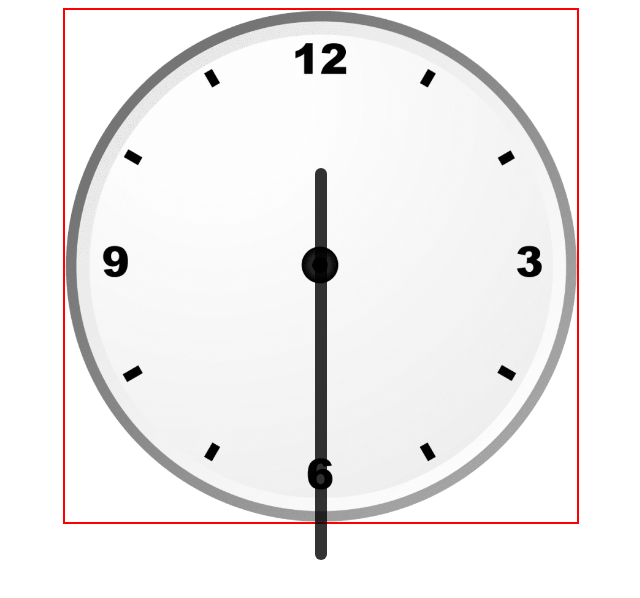
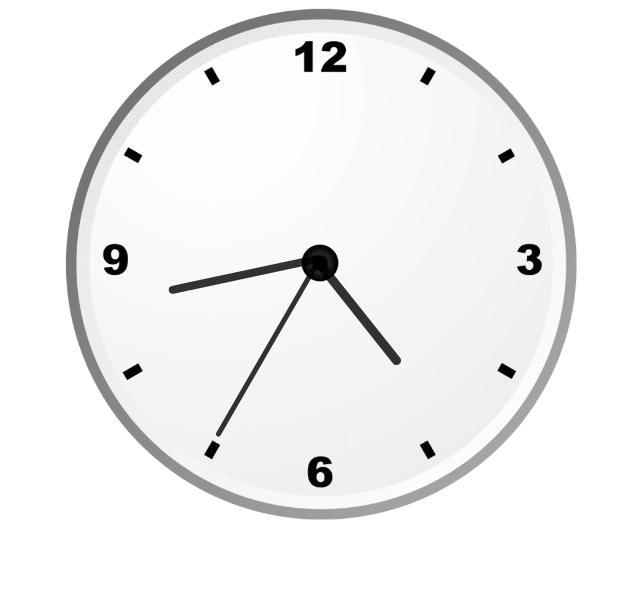
Before and after one commit to AkhilGangan/Analog_Clock_Using_HTML_CSS_JS, a plain HTML site: page index.html in a window 1280 px wide. Shown: the whole page, without its empty margins (319-959 px from the left). Drawn offline with Linux system fonts and the light colour scheme.

Commit message:
Updated Files

```diff
--- a/index.js
+++ b/index.js
@@ -0,0 +1,13 @@
+setInterval(() => {
+    d = new Date();
+    htime = d.getHours();
+    mtime = d.getMinutes();
+    stime = d.getSeconds();
+    hrotation = 30*htime + mtime/2;
+    mrotation = 6*mtime;
+    srotation = 6*stime;
+
+    hour.style.transform = `rotate(${hrotation}deg)`;
+    minute.style.transform = `rotate(${mrotation}deg)`;
+    second.style.transform = `rotate(${srotation}deg)`;
+}, 1000);
--- a/style.css
+++ b/style.css
@@ -1,7 +1,7 @@
 #clockContainer {
+    position: relative;
     margin: auto;
     /* for making centre  */
-    border: 2px solid red;
     height: 40vw;
     /*vw means viewport width  */
     width: 40vw;
@@ -17,30 +17,29 @@
     position: absolute;
     background-color: black;
     border-radius: 10px;
+    transform-origin: bottom;
 }
 
 #hour {
-    width: 1%;
-    height: 49%;
-    top: 21%;
-    left: 49.5%;
+    width: 1.8%;
+    height: 25%;
+    top: 25%;
+    left: 48.85%;
     opacity: 0.8;
 }
 
 #minute {
-    width: 1%;
-    height: 49%;
-    top: 21%;
-    left: 49.5%;
+    width: 1.6%;
+    height: 30%;
+    top: 19%;
+    left: 48.9%;
     opacity: 0.8;
-    display: none;
 }
 
 #second {
     width: 1%;
-    height: 49%;
-    top: 21%;
-    left: 49.5%;
+    height: 40%;
+    top: 9%;
+    left: 49.25%;
     opacity: 0.8;
-    display: none;
 }
```
